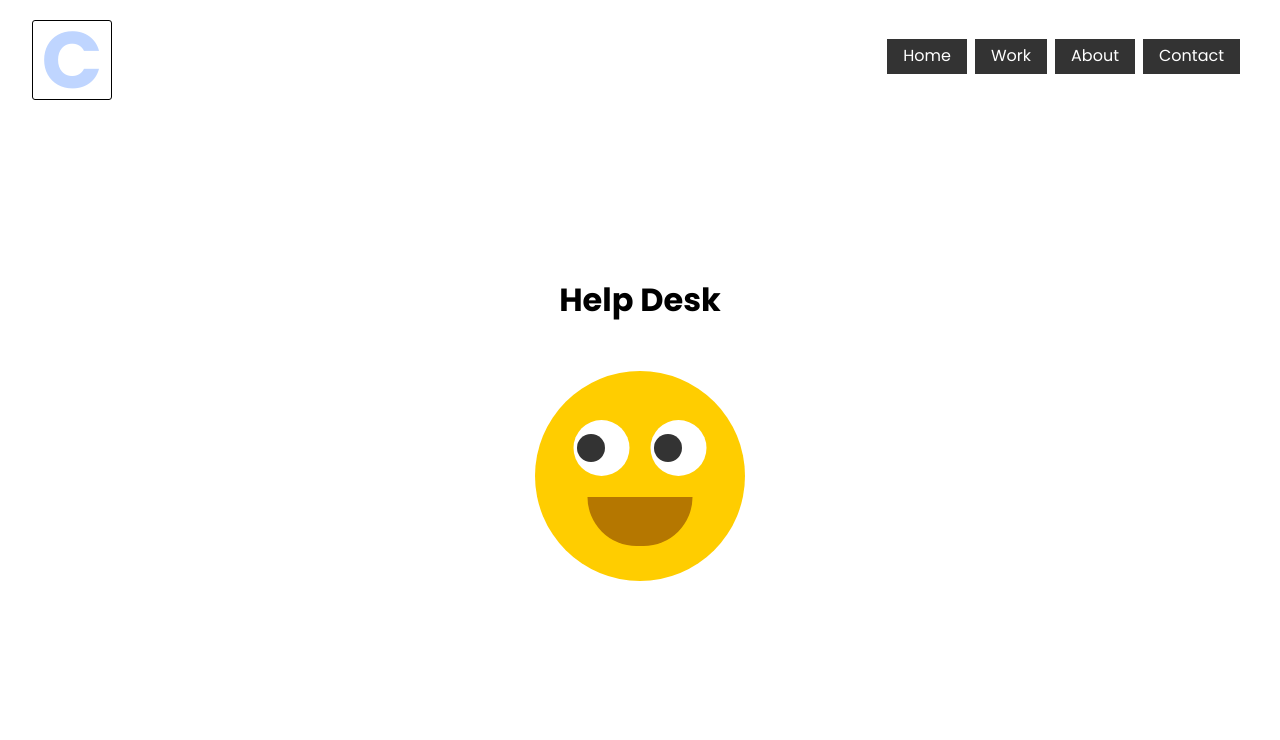
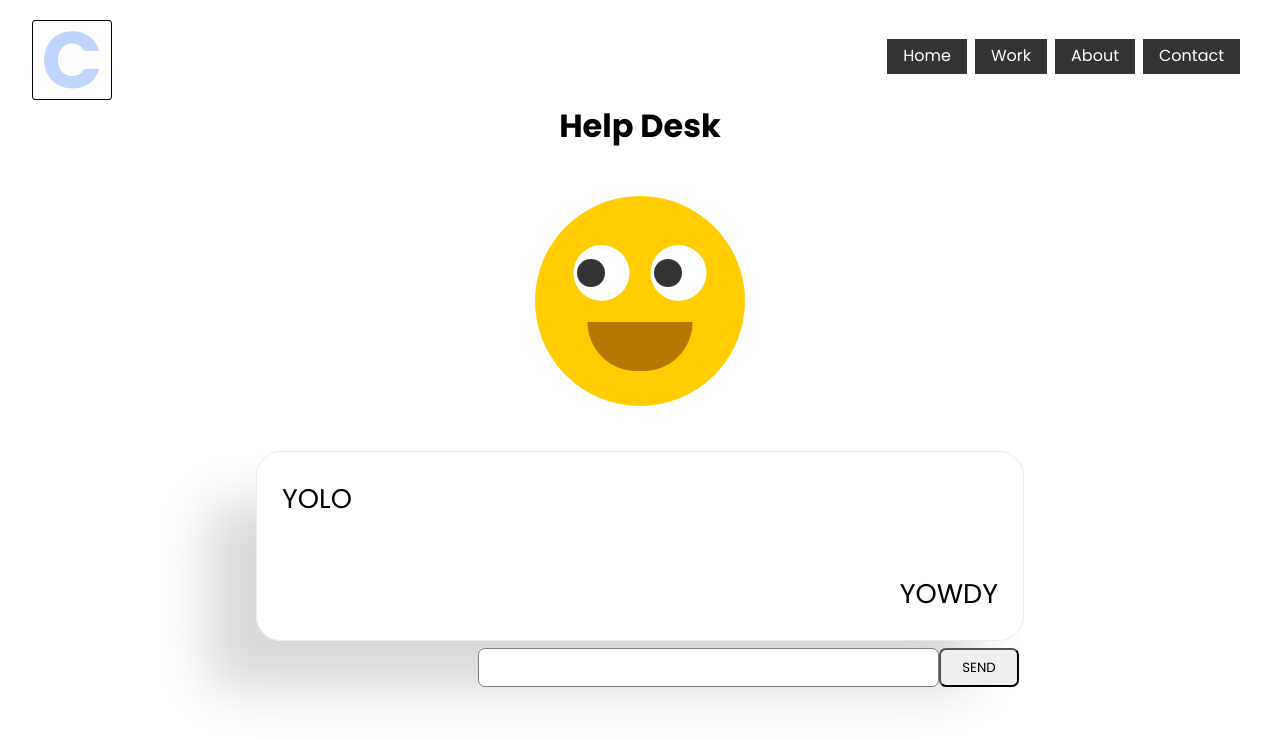
Before and after one commit to CodeChung/portfolio3, a Nuxt app: page /about in a window 1280 px wide. Shown: the top 740 px of the page. Built offline with nearby package versions, Linux system fonts and the light colour scheme.

Commit message:
take it away bobert

```diff
--- a/pages/about.vue
+++ b/pages/about.vue
@@ -9,6 +9,18 @@
           <div class="moustache"></div>
         </div>
       </div>
+    </div>
+    <div class="messages">
+      <div class="bobert message-chat">
+        <p>YOLO</p>
+      </div>
+      <div class="client message-chat">
+        <p>YOWDY</p>
+      </div>
+    </div>
+    <div class="message-input">
+      <input type="text" v-model="text" >
+      <button>SEND</button>
     </div>
   </div>
 </template>
@@ -51,7 +63,7 @@ export default {
 <style>
 .about {
   display: flex;
-  justify-content: center;
+  justify-content: flex-start;
   align-items: center;
   height: calc(100vh - 100px);
   flex-direction: column;
@@ -117,4 +129,59 @@ export default {
   background: #333;
   border-radius: 50%;
 }
+
+.messages {
+  width: 60%;
+  border-radius: 25px;
+  display: flex;
+  flex-direction: column;
+  align-items: flex-start;
+  justify-content: space-between;
+  padding: 25px;
+  box-shadow: -50px 50px 50px rgba(0, 0, 0, 0.15);
+  border: 1px solid #ebebeb;
+}
+
+.message-chat {
+  width: 100%;
+  height: 69px;
+  display: flex;
+  flex-direction: column;
+  font-size: 1.69rem;
+}
+
+.bobert {
+  justify-content: flex-start;
+  align-items: flex-start;
+}
+
+.client {
+  justify-content: flex-end;
+  align-items: flex-end;
+}
+
+.message-input {
+  height: 119px;
+  display: flex;
+  justify-content: flex-end;
+  width: 60%;
+  padding-top: 6.9px;
+}
+
+.message-input input {
+  height: 39px;
+  outline: none;
+  width: 60%;
+  border-radius: 6.9px;
+  border: 1px solid grey;
+  padding: 0 10px;
+}
+
+.message-input button {
+  height: 39px;
+  width: 80px;
+  margin-right: 5px;
+  border-radius: 6.9px;
+  outline: none;
+}
 </style>
```
